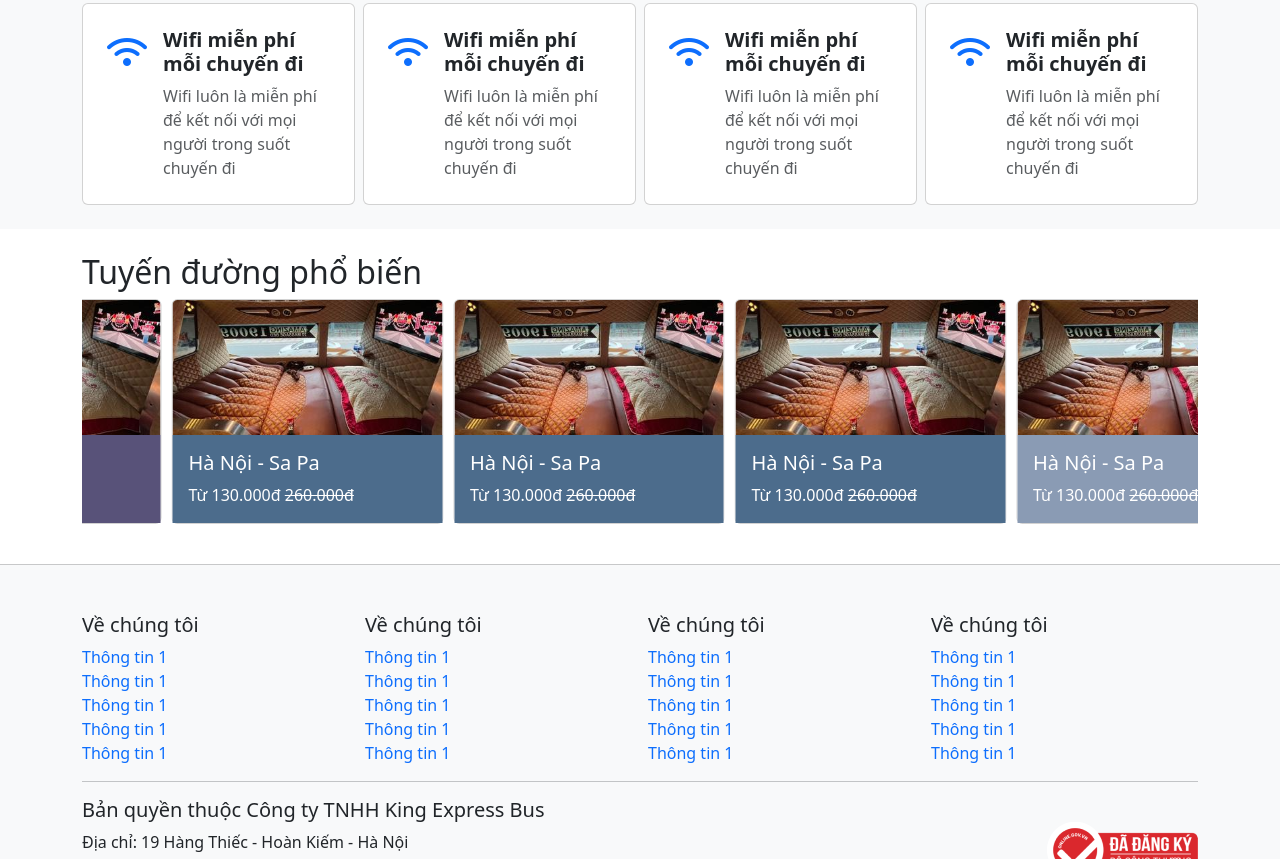
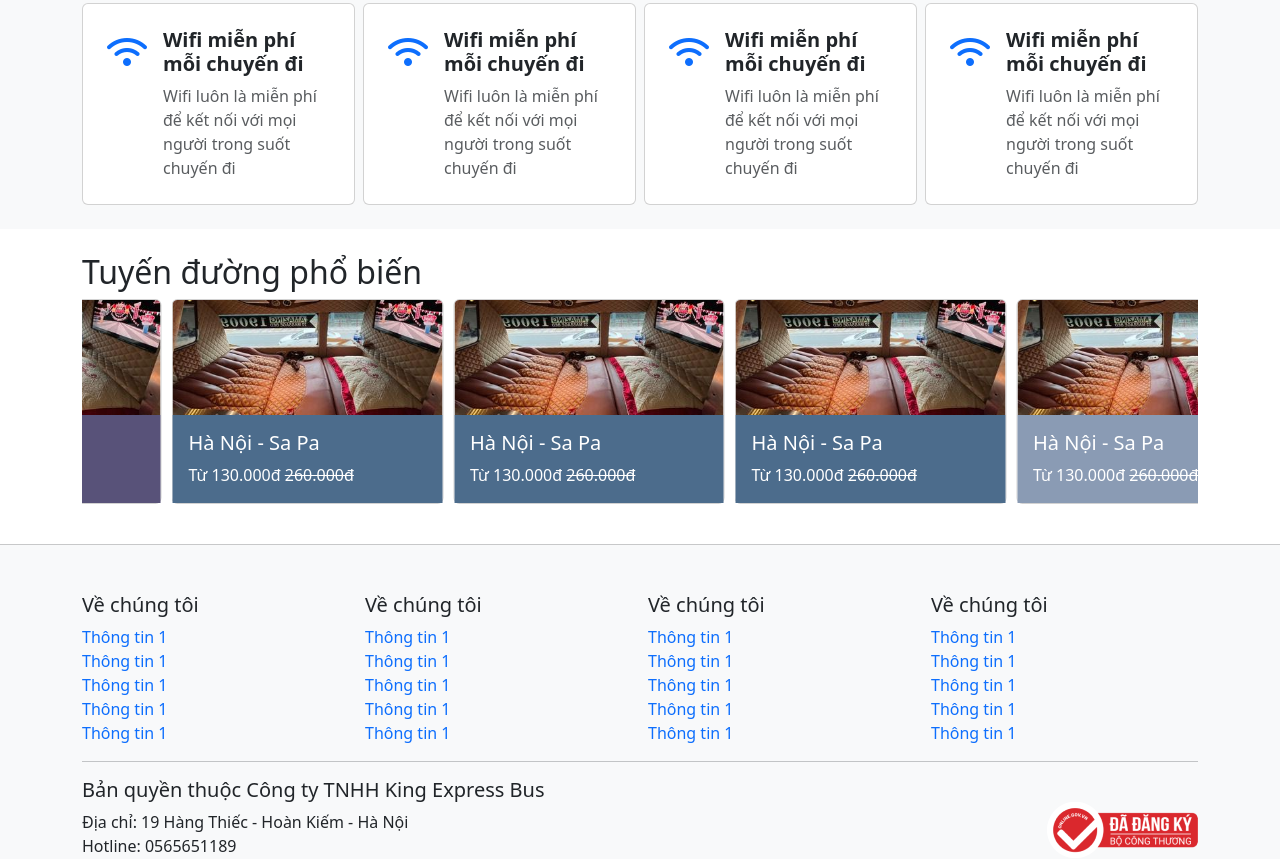
Before and after one commit to Deocomate/https---github.com-Deocomate-kingexpressbus_demo.github.io, a website: page pages/index.html in a window 1280 px wide. Shown: the part 1252-2111 px from the top of the page. Drawn offline with nearby package versions, Linux system fonts and the light colour scheme.

Commit message:
index img fixx

```diff
--- a/scss/layouts/_index.scss
+++ b/scss/layouts/_index.scss
@@ -269,4 +269,8 @@
     .card-body {
         background-color: gray;
     }
+    img{
+        height: 115px;
+        object-fit: cover;
+    }
 }
```
Also changed, not shown: css/main.css, 1 other file.
